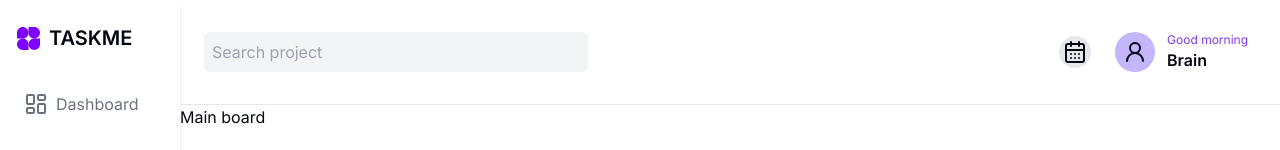
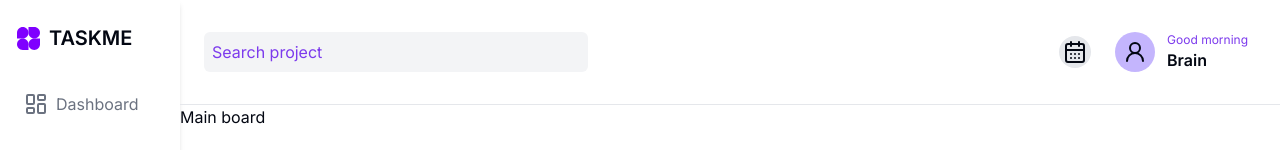
Before and after one commit to brain-ambani/nextjs-task-manager, a Next.js app: page /dashboard in a window 1280 px wide. Shown: the top 150 px of the page. Built offline with nearby package versions, Linux system fonts and the light colour scheme.

Commit message:
updated the placeholder text color

```diff
--- a/app/dashboard/components/board.tsx
+++ b/app/dashboard/components/board.tsx
@@ -9,7 +9,7 @@ export default function Board() {
             <input
               type='text'
               placeholder='Search project'
-              className='border-1 w-80 md:w-96 text-primary bg-gray-100 rounded-md p-2 outline-none'
+              className='border-1 w-80 md:w-96 text-primary placeholder-primary bg-gray-100 rounded-md p-2 outline-none'
             />
           </div>
           <div className='flex items-center gap-4'>
```
